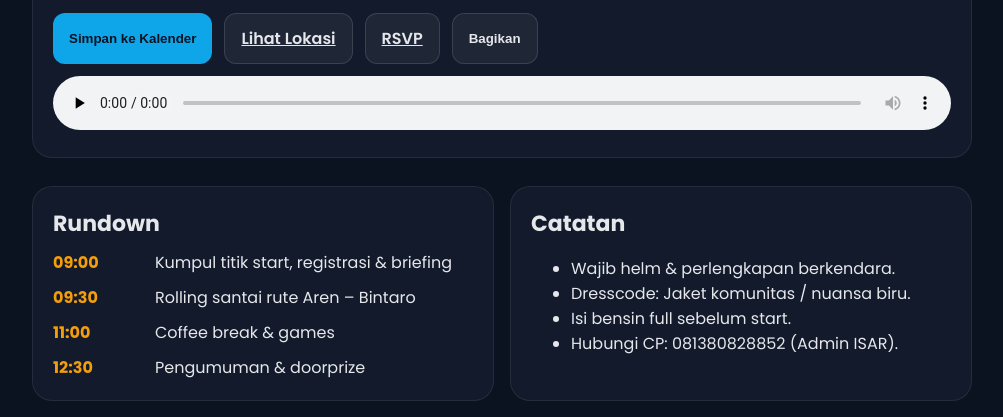
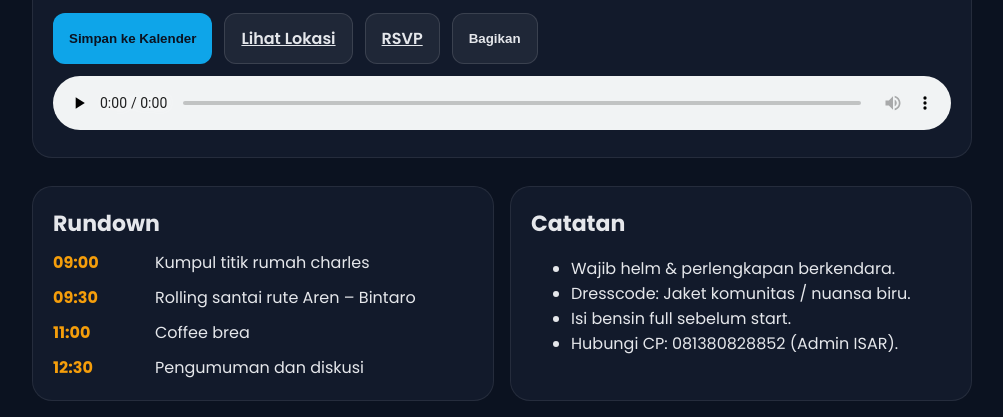
Before and after one commit to sablenggeni212-pixel/UndanganScooter.github.io, a plain HTML site: page index.html in a window 1280 px wide. Shown: the part 383-800 px from the top of the page, without its empty margins (138-1141 px from the left). Drawn offline with Linux system fonts and the light colour scheme.

Commit message:
Update index.html

```diff
--- a/index.html
+++ b/index.html
@@ -111,10 +111,10 @@
       <div class="card">
         <h2>Rundown</h2>
         <div class="timeline">
-          <div class="tl"><time>09:00</time><div>Kumpul titik start, registrasi & briefing</div></div>
+          <div class="tl"><time>09:00</time><div>Kumpul titik rumah charles</div></div>
           <div class="tl"><time>09:30</time><div>Rolling santai rute Aren – Bintaro</div></div>
-          <div class="tl"><time>11:00</time><div>Coffee break & games</div></div>
-          <div class="tl"><time>12:30</time><div>Pengumuman & doorprize</div></div>
+          <div class="tl"><time>11:00</time><div>Coffee brea</div></div>
+          <div class="tl"><time>12:30</time><div>Pengumuman dan diskusi</div></div>
         </div>
       </div>
       <div class="card">
```
